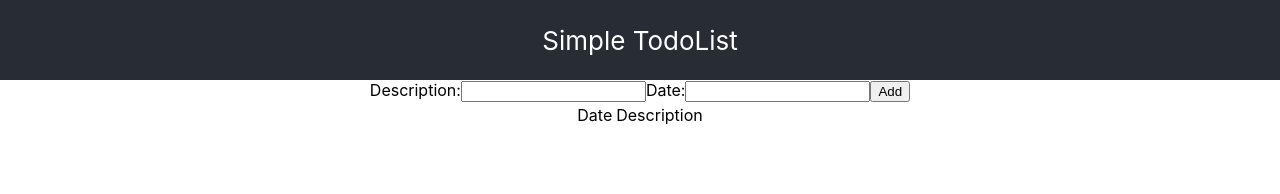
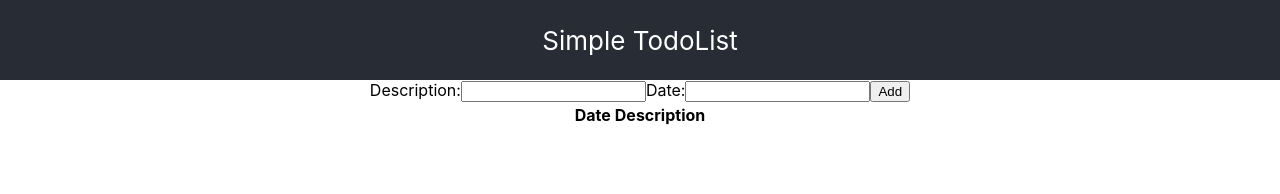
Before and after one commit to Shailendra9k/to-do-starter, a React (Create React App) app: page / in a window 1280 px wide. Shown: the top 194 px of the page. Built offline with nearby package versions, Linux system fonts and the light colour scheme.

Commit message:
exercise-7 modified

```diff
--- a/src/component/TodoList.js
+++ b/src/component/TodoList.js
@@ -43,11 +43,16 @@ function TodoList() {
 
         <input type="submit" value="Add" />
       </form>
+
       <table>
         <tbody>
           <tr>
-            <td>Date</td>
-            <td>Description</td>
+            <td>
+              <b>Date</b>
+            </td>
+            <td>
+              <b>Description</b>
+            </td>
           </tr>
           {todosList}
         </tbody>
```
